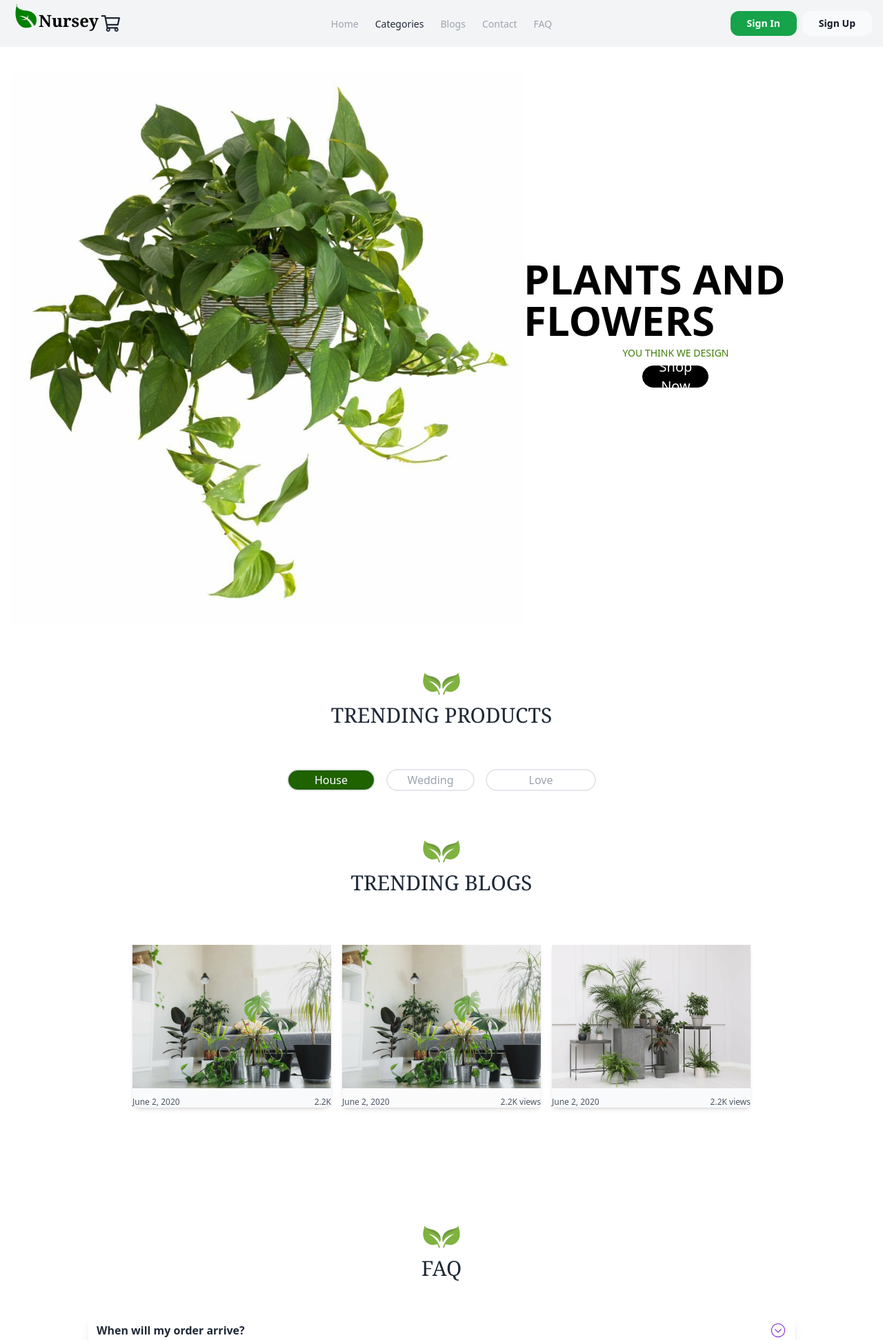
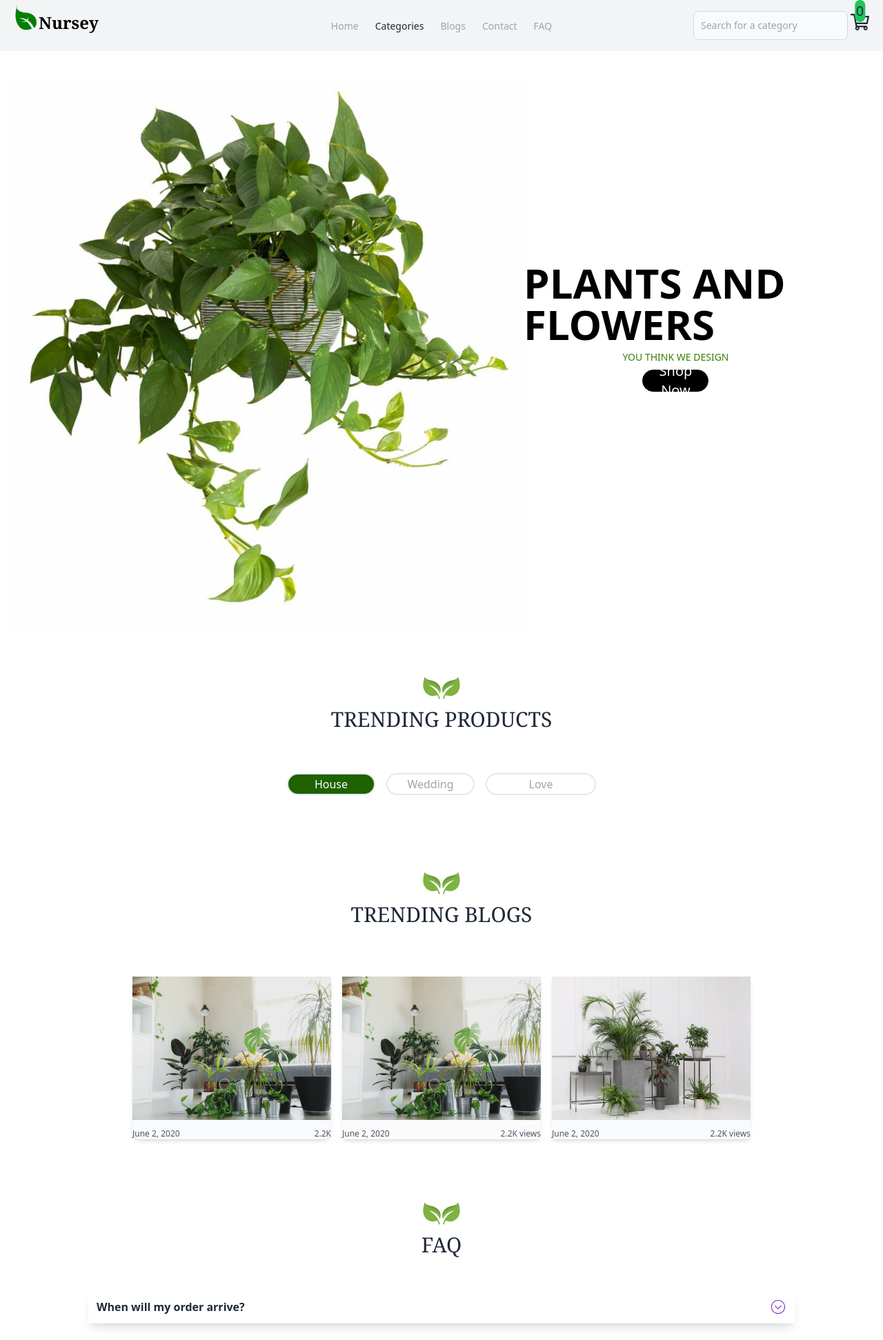
Before and after one commit to NurseryV2/Front-backend, a PHP site: page /index.php in a window 1280 px wide. Shown: the top 1943 px of the page at 69% size. Run offline with PHP 8.4, Linux system fonts and the light colour scheme; tables that the repository leaves empty or names only in its code hold one stand-in row (values such as "Sample post"); some libraries are stand-ins or nearby versions.

Commit message:
fixing search in the client side

```diff
--- a/index.php
+++ b/index.php
@@ -7,10 +7,24 @@
     $categoryToShow = $_GET['category'];
 }
 
-// Query based on the selected category
 $sql = "SELECT * FROM plants WHERE category_id = (SELECT id FROM categories WHERE name = '$categoryToShow');";
 $result = $conn->query($sql);
+$matchingPlants = [];
 
+if ($_SERVER['REQUEST_METHOD'] === 'GET') {
+    if (isset($_GET['plant_name'])) {
+        $plant_name = $_GET['plant_name'];
+
+        // Perform a simple query to find plants matching the provided name
+        $query = "SELECT * FROM plants WHERE name LIKE '%$plant_name%'";
+        $result = mysqli_query($conn, $query);
+
+        // Process and store matching plants
+        while ($row = mysqli_fetch_assoc($result)) {
+            $matchingPlants[] = $row;
+        }
+    }
+}
 ?>
 <!doctype html>
 <html>
@@ -31,6 +45,7 @@
         <?php
         include("navbar.php");
         ?>
+
         <div class="max-w-screen-xl px-10 bg-transparent w-full h-screen py-10">
             <div class="backdrop-blur-sm bg-white w-full h-full p-10 mr-10 flex justify-around">
                 <img src="./images/6.jpg" alt="" class="h-screen w-auto -ml-16 -mt-10">
@@ -62,7 +77,7 @@
             </svg>
             <h3 class="font-serif text-3xl mx-auto text-center mb-10">TRENDING PRODUCTS</h3>
         </div>
-        <div class=" flex justify-center items-center gap-4 my-5">
+        <div id="categories" class=" flex justify-center items-center gap-4 my-5">
 
             <a href="?category=house"
                 class=" border-2 border-solid bg-[#1f6200] opacity-1 border-gray-200 rounded-full w-32 h-8  flex items-center justify-center">
@@ -77,8 +92,28 @@
                 <button class="text-gray-400 ">Love</button>
             </a>
         </div>
+        <div class="container mx-auto mt-10">
+            <div class="grid grid-cols-1 md:grid-cols-2 lg:grid-cols-3 xl:grid-cols-4 gap-6">
+                <?php foreach ($matchingPlants as $plant) : ?>
+                <div
+                    class="swiper-slide w-72 bg-white shadow-md rounded-md duration-500 hover:scale-105 hover:shadow-xl">
+                    <a href="#">
+                        <img src="<?php echo $plant['image_url']; ?>" alt="Product"
+                            class="h-80 w-72 object-cover rounded-t-xl" />
+                        <div class="px-4 py-3 w-72">
+                            <span class="text-gray-400 mr-3 uppercase text-xs">Nursery</span>
+                            <p class="text-lg font-bold text-black truncate block capitalize">
+                                <?php echo $plant['name']; ?>
+                            </p>
 
-        <section id="categories"
+                        </div>
+
+                    </a>
+                </div>
+                <?php endforeach; ?>
+            </div>
+        </div>
+        <section
             class="w-fit mx-auto grid grid-cols-1 lg:grid-cols-3 md:grid-cols-2 justify-items-center justify-center gap-y-20 gap-x-14 mt-10 mb-5">
 
             <?php
@@ -104,13 +139,15 @@
 
                                 </p>
                             </del>
-                            <div class="ml-auto"><svg xmlns="http://www.w3.org/2000/svg" width="20" height="20"
-                                    fill="currentColor" class="bi bi-bag-plus" viewBox="0 0 16 16">
+                            <div class="ml-auto">
+                                <svg xmlns="http://www.w3.org/2000/svg" width="20" height="20" fill="currentColor"
+                                    class="bi bi-bag-plus hover:text-green-500 duration-200" viewBox="0 0 16 16">
                                     <path fill-rule="evenodd"
                                         d="M8 7.5a.5.5 0 0 1 .5.5v1.5H10a.5.5 0 0 1 0 1H8.5V12a.5.5 0 0 1-1 0v-1.5H6a.5.5 0 0 1 0-1h1.5V8a.5.5 0 0 1 .5-.5z" />
                                     <path
                                         d="M8 1a2.5 2.5 0 0 1 2.5 2.5V4h-5v-.5A2.5 2.5 0 0 1 8 1zm3.5 3v-.5a3.5 3.5 0 1 0-7 0V4H1v10a2 2 0 0 0 2 2h10a2 2 0 0 0 2-2V4h-3.5zM2 5h12v9a1 1 0 0 1-1 1H3a1 1 0 0 1-1-1V5z" />
-                                </svg></div>
+                                </svg>
+                            </div>
                         </div>
                     </div>
                 </a>
@@ -141,7 +178,7 @@
         </div>
 
 
-        <section class="  text-gray-800 my-8 ">
+        <section id="blogs" class="  text-gray-800 my-8 ">
             <div class="container mx-auto space-y-8  ">
                 <div class=" gap-x-4 gap-y-8  flex justify-center items-center ">
                     <article
@@ -228,7 +265,7 @@
         </section>
 
 
-        <main id="faq" class=" p-5 bg-light-blue">
+        <main id="faq" class=" p-5 bg-light-blue -mt-20">
             <div class="flex justify-center items-start my-2">
                 <div class="w-full sm:w-10/12 md:w-1/2 my-1">
                     <div class="flex flex-col items-center  mt-24">
@@ -423,7 +460,7 @@
                             </div>
                             <div class="mx-auto mb-6 text-center md:mb-0">
                                 <svg xmlns="http://www.w3.org/2000/svg" fill="none" viewBox="0 0 24 24" stroke-width="2"
-                                    stroke="black" class="mx-auto mb-6 h-8 w-8 text-primary dark:text-primary-400">
+                                    stroke="black" class=" mx-auto mb-6 h-8 w-8 text-primary dark:text-primary-400">
                                     <path stroke-linecap="round" stroke-linejoin="round"
                                         d="M2.25 6.75c0 8.284 6.716 15 15 15h2.25a2.25 2.25 0 002.25-2.25v-1.372c0-.516-.351-.966-.852-1.091l-4.423-1.106c-.44-.11-.902.055-1.173.417l-.97 1.293c-.282.376-.769.542-1.21.38a12.035 12.035 0 01-7.143-7.143c-.162-.441.004-.928.38-1.21l1.293-.97c.363-.271.527-.734.417-1.173L6.963 3.102a1.125 1.125 0 00-1.091-.852H4.5A2.25 2.25 0 002.25 4.5v2.25z" />
                                 </svg>
@@ -483,9 +520,7 @@
                     </div>
                 </div>
             </section>
-            <!-- Section: Design Block -->
         </div>
-        <!-- Container for demo purpose -->
         <footer class="bg-white dark:bg-gray-900">
             <div class="mx-auto w-full max-w-screen-xl p-4 py-6 lg:py-8">
                 <div class="md:flex md:justify-between">
--- a/navbar.php
+++ b/navbar.php
@@ -1,10 +1,3 @@
-<?php
-    include("db.php");
-    session_start();
-
-
-
-    ?>
 <!DOCTYPE html>
 <html lang="en">
 
@@ -50,7 +43,23 @@
 
 
         </ul>
-        <a href="shoppingCart.php">
+        <div class="flex">
+
+            <label for="table-search" class="sr-only">Search</label>
+
+            <form class="flex  justify-end">
+                <div class=" w-full">
+                    <input type="text" id="simple-search" name="plant_name"
+                        class="bg-gray-50 border border-gray-300 text-gray-900 text-sm rounded-lg focus:ring-blue-500 focus:border-blue-500 block w-full p-2.5  dark:bg-gray-700 dark:border-gray-600 dark:placeholder-gray-400 dark:text-white dark:focus:ring-blue-500 dark:focus:border-blue-500"
+                        placeholder="Search for a category" required>
+                </div>
+
+            </form>
+            <a href="shoppingCart.php" class="relative">
+                <p
+                    class="text-xl text-red absolute top-0 start-1/2 transform -translate-x-1/2 -translate-y-1/2 rounded-full bg-green-500 px-0.5 py-0.5 ">
+                    0</p>
+
                 <svg class="h-8 p-1 hover:text-green-500 duration-200" aria-hidden="true" focusable="false"
                     data-prefix="far" data-icon="shopping-cart" role="img" xmlns="http://www.w3.org/2000/svg"
                     viewBox="0 0 576 512" class="svg-inline--fa fa-shopping-cart fa-w-18 fa-7x">
@@ -59,17 +68,7 @@
                         class=""></path>
                 </svg>
             </a>
-        <?php if (isset($_SESSION['status']) && $_SESSION['status'] == 1) : ?>
-        <!-- User is logged in -->
-        <a class="hidden lg:inline-block lg:ml-auto lg:mr-3 py-2 px-6 bg-gray-50 hover:bg-gray-100 text-sm text-gray-900 font-bold rounded-xl transition duration-200"
-            href="#">Logout</a>
-        <?php else : ?>
-        <!-- User is not logged in -->
-        <a class="hidden lg:inline-block lg:ml-auto  py-2 px-6 bg-green-600 text-white hover:bg-gray-100 text-sm  font-bold rounded-xl transition duration-200"
-            href="./loin.phpg">Sign In</a>
-        <a class="hidden lg:inline-block  py-2 px-6 ml-2 bg-gray-50 hover:bg-gray-100 text-sm text-gray-900 font-bold rounded-xl transition duration-200"
-            href="./signup.php">Sign Up</a>
-        <?php endif; ?>
+        </div>
 
     </nav>
 
```
Also changed, not shown: auth.php (added, +24 -0 lines), admin/admin.php (indentation only). Lines whose indentation alone changed are shown as unchanged.
